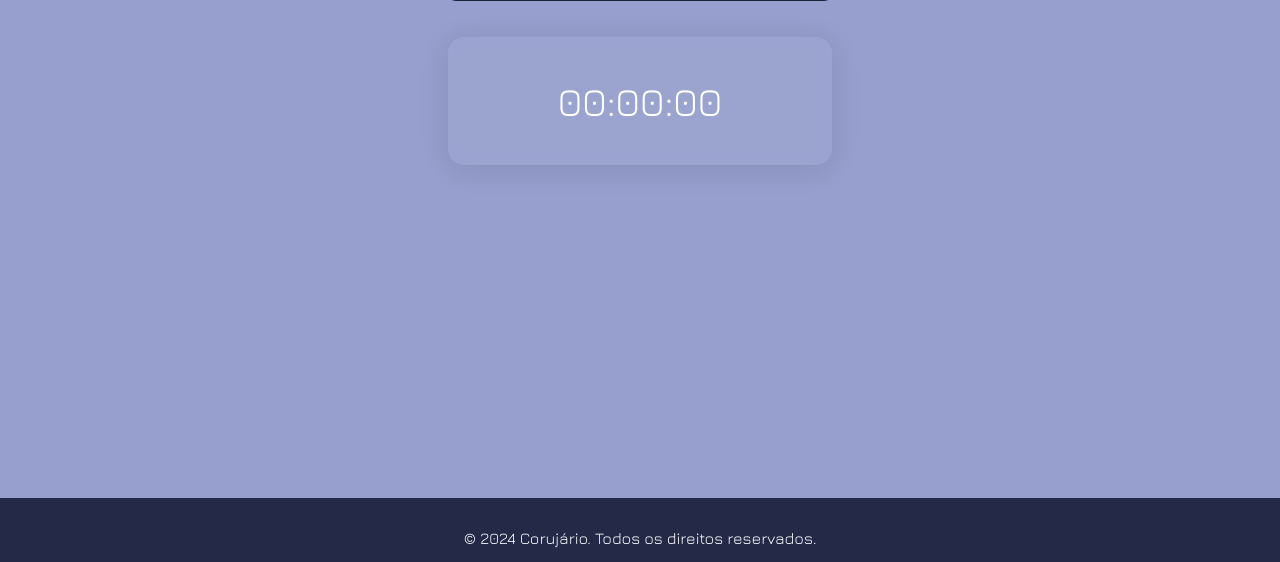
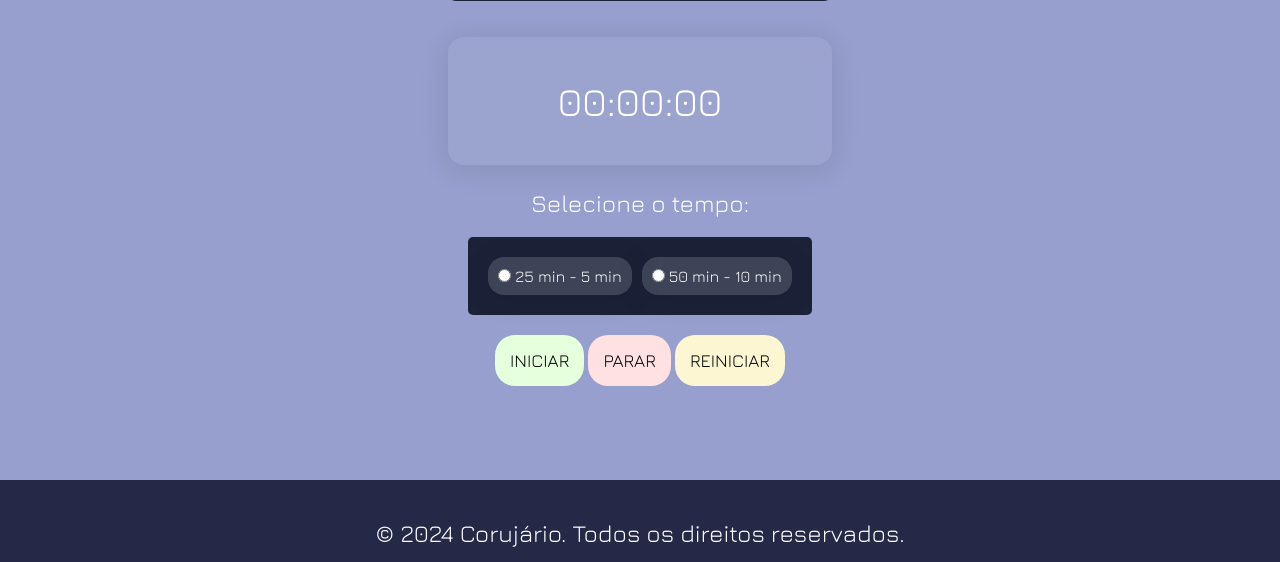
Before and after one commit to AlexiaCazale/projeto_tcc, a PHP site: page /pagePomodoro.php in a window 1280 px wide. Shown: the part 238-800 px from the top of the page. Run offline with PHP 8.4, Linux system fonts and the light colour scheme; some libraries are stand-ins or nearby versions.

Commit message:
layout pomodoro + js adicionado (ainda não está rodando)

```diff
--- /dev/null
+++ b/view/css/style_pomodoro.css
@@ -0,0 +1,105 @@
+h1{
+    font-size: 40px;
+    text-align: center;
+    /* font-family: "Krona One", sans-serif; */
+    font-weight: 800;
+    font-style: normal;
+    color: white;
+    text-transform: uppercase;
+}
+
+.border{
+    background-color: #1b2238;
+    padding: 15px;
+    border-radius: 8px;
+    margin: 0 35%;
+    display: flex;
+    justify-content: center;
+}
+
+.timer {
+    display: flex;
+    flex-direction: row;
+    align-items: center;
+    justify-content: center;
+    font-size: 2.5em;
+    color: #fff;
+    margin: 0 35%;
+    padding: 40px;
+    /* From https://css.glass */
+    background: rgba(255, 255, 255, 0.05);
+    border-radius: 16px;
+    box-shadow: 0 4px 30px rgba(0, 0, 0, 0.1);
+    backdrop-filter: blur(7.4px);
+    -webkit-backdrop-filter: blur(7.4px);
+}
+p {
+    display: flex;
+    justify-content: center;
+    font-size: 1.5em;
+    color: #fff;
+}
+
+button {
+   color:#000;
+   border-radius: 20px;
+}
+
+#start {
+    background-color: #e6ffdd;
+}
+
+#stop {
+    background-color: #ffe1e1;
+}
+
+#reset_time {
+    background-color: #fcf6d2;
+}
+
+.timer-options {
+    display: flex;
+    justify-content: center;
+    align-items: center;
+    flex-direction: column;
+}
+
+.timer-option {
+    background: rgba(255, 255, 255, 0.158);
+    border-radius: 16px;
+    box-shadow: 0 4px 30px rgba(0, 0, 0, 0.1);
+    backdrop-filter: blur(7.4px);
+    -webkit-backdrop-filter: blur(7.4px);
+    padding: 10px;
+    color: #fff;
+}
+
+.container {
+    display: flex;
+    align-items: center;
+    justify-content: center;
+    gap: 10px;
+    border-radius: 5px;
+    margin: 20px 35%;
+    padding: 20px;
+    background-color: #1b2238;
+}
+
+label {
+    cursor: pointer;
+}
+
+.hidden{
+    display: none;
+}
+
+.aviso {
+    display: flex;
+    align-items: center;
+    justify-content: center;
+    flex-direction: column;
+}
+
+.aviso img{
+    width: 100px;
+}
--- /dev/null
+++ b/view/js/pomodoro.js
@@ -0,0 +1,79 @@
+var hrsElem = document.getElementById("hrs");
+var minElem = document.getElementById("min");
+var segElem = document.getElementById("seg");
+
+var startButton = document.getElementById("start");
+var stopButton = document.getElementById("stop");
+var resetButton = document.getElementById("reset_time");
+
+var intervalo;
+var correndo = false;
+
+function startTimer (tt, td) {
+    if (correndo) return;
+    correndo = true;
+
+    var tTotal = tt * 60.
+    var tDescanso = td * 60;
+
+    intervalo = setInterval(() => {
+        if (tTotal > 0) {
+            tTotal--;
+            updateDisplay(tTotal);
+        } else if (tTotal === 0) {
+            clearInterval(tDescanso);
+            var aviso = getElementById("aviso");
+            aviso.classList.remove("hidden");
+            startIntervalo(tDescanso);
+        }
+    }, 1000);
+}
+
+function startIntervalo (tDescanso) {
+    intervalo = setInterval(() => {
+        if (tDescanso > 0) {
+            tDescanso--;
+            updateDisplay(tDescanso);
+        } else {
+            clearInterval(intervalo);
+            correndo = false;
+            alert("Hora de voltar ao trabalho!");
+        }
+    }, 1000);
+}
+
+function updateDisplay(tseg) {
+    const hrs = Math.floor(tseg / 3600);
+    const min = Math.floor((tseg % 3600) / 60);
+    const seg = tseg % 60;
+
+    hrsElem.textContent = hrs > 0 ? `${String(hrs).padStart(2, '0')}:` : "";
+    minElem.textContent = `${String(min).padStart(2, '0')}:`;
+    segElem.textContent = String(seg).padStart(2, '0');
+}
+
+function stopTimer() {
+    clearInterval(intervalo);
+    correndo = false;
+}
+
+function resetTimer() {
+    stopTimer();
+    hrsElem.textContent = "00:";
+    minElem.textContent = "00:";
+    segElem.textContent = "00";
+}
+
+startButton.addEventListener("click", () => {
+    const selectedOption = document.querySelector('input[name="timer-option"]:checked').value;
+    if (selectedOption === "25-5") {
+        startTimer(25, 5);
+    } else if (selectedOption === "50-10") {
+        startTimer(50, 10);
+    } else {
+        alert("Selecione um tempo válido.");
+    }
+});
+
+stopButton.addEventListener("click", stopTimer());
+resetButton.addEventListener("click", resetTimer());
--- a/view/pagePomodoro.php
+++ b/view/pagePomodoro.php
@@ -16,43 +16,7 @@
         <meta charset="UTF-8">
         <meta name="viewport" content="width=device-width, initial-scale=1.0">
         <title>Document</title>
-        <style>
-            h1{
-                font-size: 40px;
-                text-align: center;
-                /* font-family: "Krona One", sans-serif; */
-                font-weight: 800;
-                font-style: normal;
-                color: white;
-                text-transform: uppercase;
-            }
-
-            .border{
-                background-color: #1b2238;
-                padding: 15px;
-                border-radius: 8px;
-                margin: 0 35%;
-                display: flex;
-                justify-content: center;
-            }
-
-            .timer {
-                display: flex;
-                flex-direction: row;
-                align-items: center;
-                justify-content: center;
-                font-size: 2.5em;
-                color: #fff;
-                margin: 0 35%;
-                padding: 40px;
-                /* From https://css.glass */
-                background: rgba(255, 255, 255, 0.05);
-                border-radius: 16px;
-                box-shadow: 0 4px 30px rgba(0, 0, 0, 0.1);
-                backdrop-filter: blur(7.4px);
-                -webkit-backdrop-filter: blur(7.4px);
-            }
-        </style>
+        <link rel="stylesheet" href="css/style_pomodoro.css">
     </head>
     <body>
         <br><br>
@@ -64,7 +28,31 @@
             <div class="time" id="seg">00</div>
         </div>
         <div class="select_timer">
-
+            <p>Selecione o tempo:</p>
+            <form id="timer-form" class="timer-options">
+                <div class="container">
+                    <label for="temp1" class="timer-option">
+                    <input type="radio" name="timer-option" value="25-5" id="temp1">
+                    25 min - 5 min
+                    </label>
+                    <label for="temp2" class="timer-option">
+                    <input type="radio" name="timer-option" value="50-10" id="temp2">
+                    50 min - 10 min
+                </div>
+                <div class="button_pomodoro">
+                    <button id="start">Iniciar</button>
+                    <button id="stop">Parar</button>
+                    <button id="reset_time">Reiniciar</button>
+                </div>
+            </form>
+            <br>
+            <div id="aviso" class="hidden">
+                <div class="aviso">
+                    <p>Hora do descanso!</p>
+                    <img src="../images/Sleepy_Owl.gif" alt="sleep owl">
+                </div>
+            </div>
         </div>
+        <script src="js/pomodoro.js"></script>
     </body>
 </html>
```
Also changed, not shown: images/Sleepy_Owl.gif (added).
